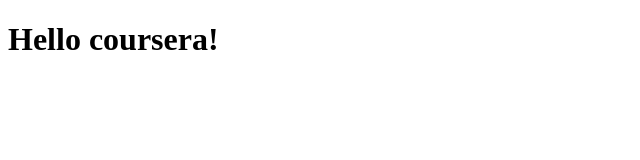
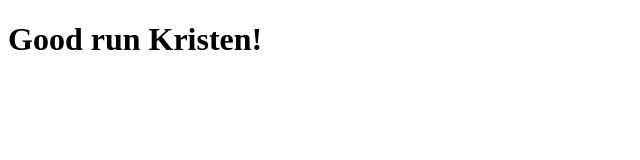
Before and after one commit to ewilson35/coursera-test, a plain HTML site: page site/index.html in a window 1280 px wide. Shown: the whole page, without its empty margins (0-640 px from the left). Drawn offline with Linux system fonts and the light colour scheme.

Commit message:
adding message for kristen

```diff
--- a/site/index.html
+++ b/site/index.html
@@ -7,6 +7,6 @@
     <title>Document</title>
 </head>
 <body>
-   <h1>Hello coursera!</h1>
+   <h1>Good run Kristen!</h1>
 </body>
 </html>
```
